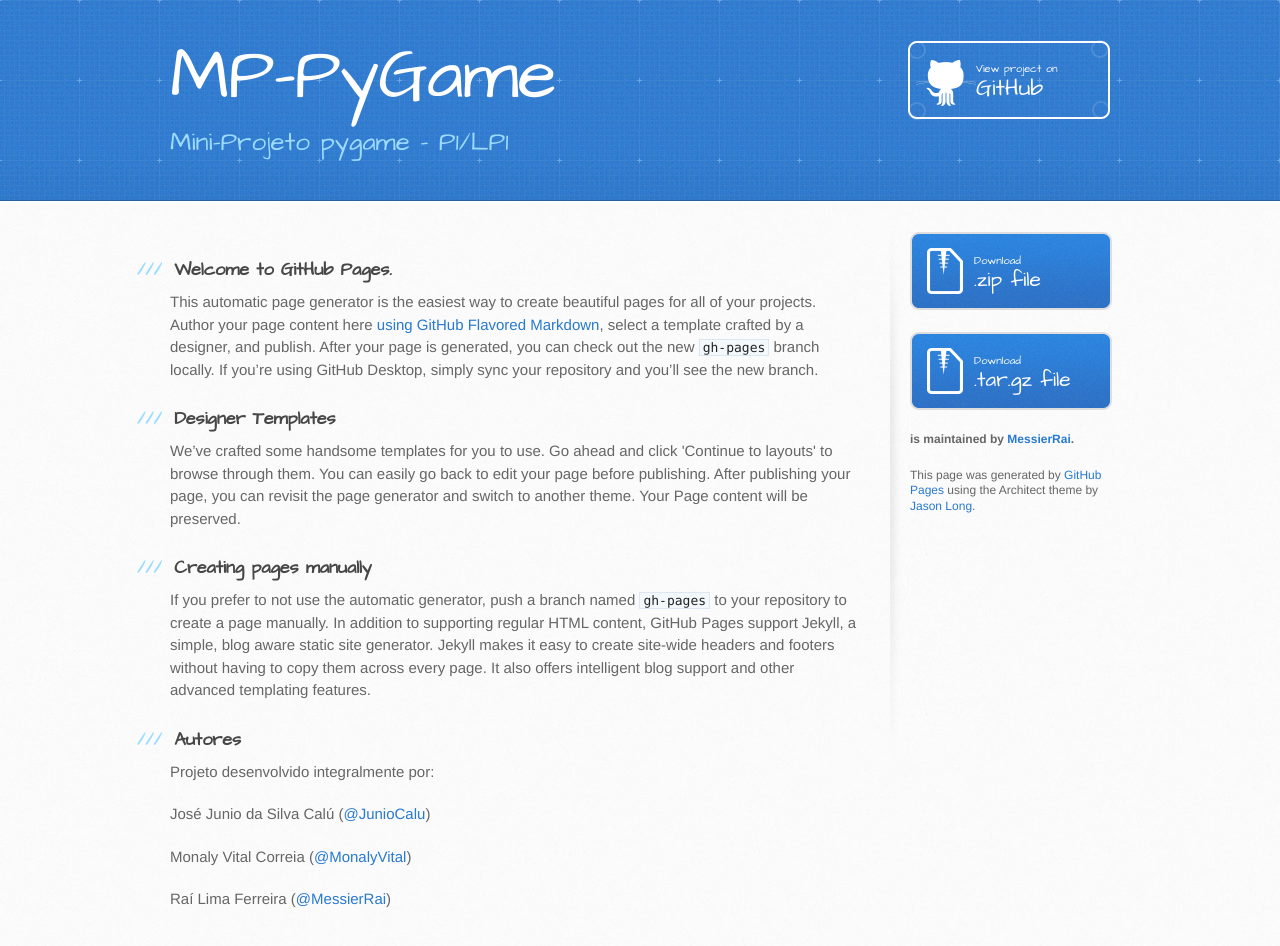
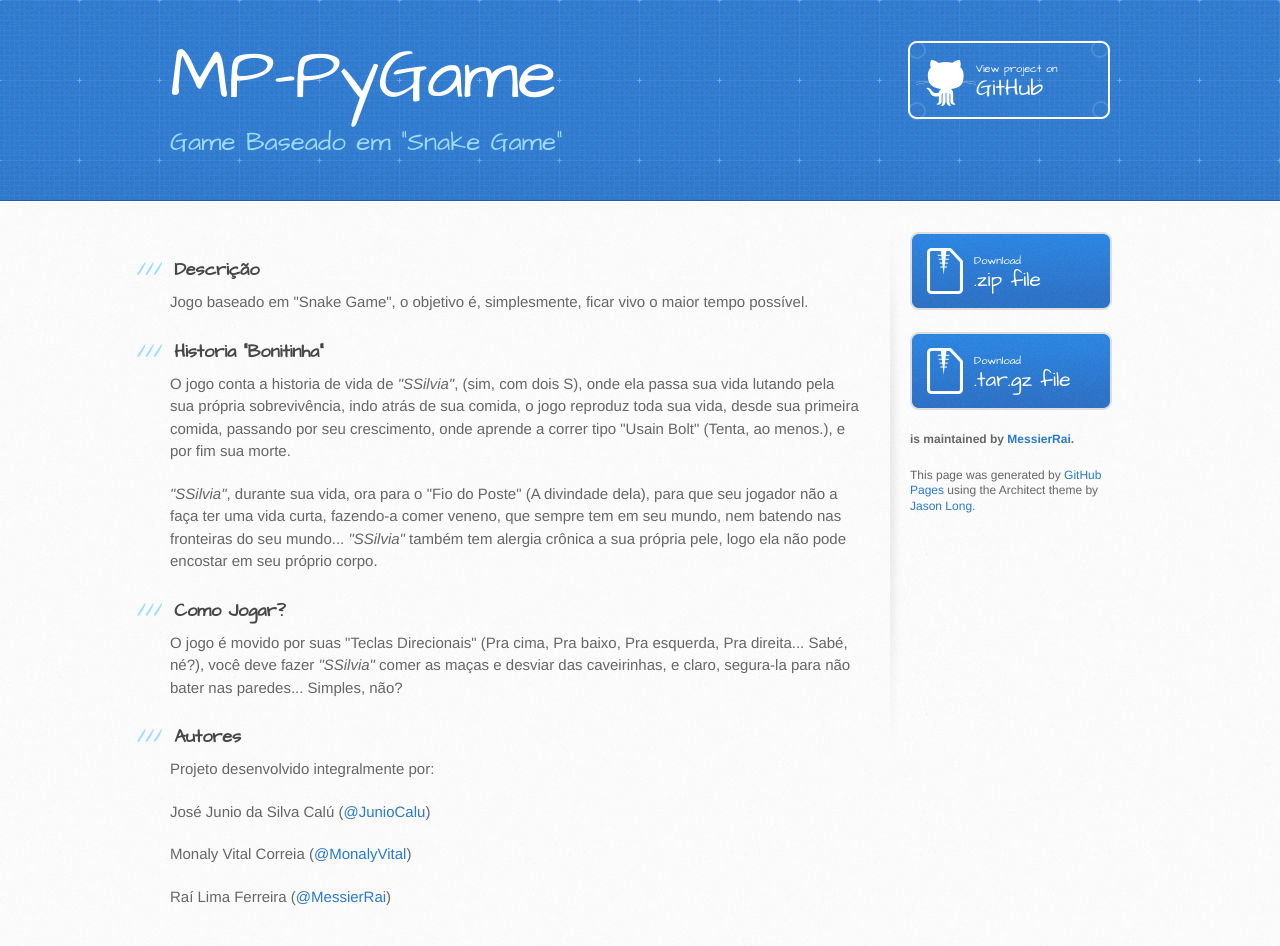
Before and after one commit to MessierRai/MP-Pygame, a plain HTML site: page index.html in a window 1280 px wide. Drawn offline with Linux system fonts and the light colour scheme.

```diff
--- a/index.html
+++ b/index.html
@@ -20,7 +20,7 @@
     <header>
       <div class="inner">
         <h1>MP-PyGame</h1>
-        <h2>Mini-Projeto pygame - P1/LP1</h2>
+        <h2>Game Baseado em &quot;Snake Game&quot;</h2>
         <a href="https://github.com/MessierRai/MP-Pygame" class="button"><small>View project on</small> GitHub</a>
       </div>
     </header>
@@ -29,19 +29,21 @@
       <div class="inner clearfix">
         <section id="main-content">
           <h3>
-<a id="welcome-to-github-pages" class="anchor" href="#welcome-to-github-pages" aria-hidden="true"><span aria-hidden="true" class="octicon octicon-link"></span></a>Welcome to GitHub Pages.</h3>
+<a id="descrição" class="anchor" href="#descri%C3%A7%C3%A3o" aria-hidden="true"><span aria-hidden="true" class="octicon octicon-link"></span></a>Descrição</h3>
 
-<p>This automatic page generator is the easiest way to create beautiful pages for all of your projects. Author your page content here <a href="https://guides.github.com/features/mastering-markdown/">using GitHub Flavored Markdown</a>, select a template crafted by a designer, and publish. After your page is generated, you can check out the new <code>gh-pages</code> branch locally. If you’re using GitHub Desktop, simply sync your repository and you’ll see the new branch.</p>
+<p>Jogo baseado em "Snake Game", o objetivo é, simplesmente, ficar vivo o maior tempo possível.</p>
 
 <h3>
-<a id="designer-templates" class="anchor" href="#designer-templates" aria-hidden="true"><span aria-hidden="true" class="octicon octicon-link"></span></a>Designer Templates</h3>
+<a id="historia-bonitinha" class="anchor" href="#historia-bonitinha" aria-hidden="true"><span aria-hidden="true" class="octicon octicon-link"></span></a>Historia "Bonitinha"</h3>
 
-<p>We’ve crafted some handsome templates for you to use. Go ahead and click 'Continue to layouts' to browse through them. You can easily go back to edit your page before publishing. After publishing your page, you can revisit the page generator and switch to another theme. Your Page content will be preserved.</p>
+<p>O jogo conta a historia de vida de <em>"SSilvia"</em>, (sim, com dois S), onde ela passa sua vida lutando pela sua própria sobrevivência, indo atrás de sua comida, o jogo reproduz toda sua vida, desde sua primeira comida, passando por seu crescimento, onde aprende a correr tipo "Usain Bolt" (Tenta, ao menos.), e por fim sua morte.</p>
+
+<p><em>"SSilvia"</em>, durante sua vida, ora para o "Fio do Poste" (A divindade dela), para que seu jogador não a faça ter uma vida curta, fazendo-a comer veneno, que sempre tem em seu mundo, nem batendo nas fronteiras do seu mundo... <em>"SSilvia"</em> também tem alergia crônica a sua própria pele, logo ela não pode encostar em seu próprio corpo.</p>
 
 <h3>
-<a id="creating-pages-manually" class="anchor" href="#creating-pages-manually" aria-hidden="true"><span aria-hidden="true" class="octicon octicon-link"></span></a>Creating pages manually</h3>
+<a id="como-jogar" class="anchor" href="#como-jogar" aria-hidden="true"><span aria-hidden="true" class="octicon octicon-link"></span></a>Como Jogar?</h3>
 
-<p>If you prefer to not use the automatic generator, push a branch named <code>gh-pages</code> to your repository to create a page manually. In addition to supporting regular HTML content, GitHub Pages support Jekyll, a simple, blog aware static site generator. Jekyll makes it easy to create site-wide headers and footers without having to copy them across every page. It also offers intelligent blog support and other advanced templating features.</p>
+<p>O jogo é movido por suas "Teclas Direcionais" (Pra cima, Pra baixo, Pra esquerda, Pra direita... Sabé, né?), você deve fazer <em>"SSilvia"</em> comer as maças e desviar das caveirinhas, e claro, segura-la para não bater nas paredes... Simples, não?</p>
 
 <h3>
 <a id="autores" class="anchor" href="#autores" aria-hidden="true"><span aria-hidden="true" class="octicon octicon-link"></span></a>Autores</h3>
```
Also changed, not shown: params.json (+2 -2 lines).
